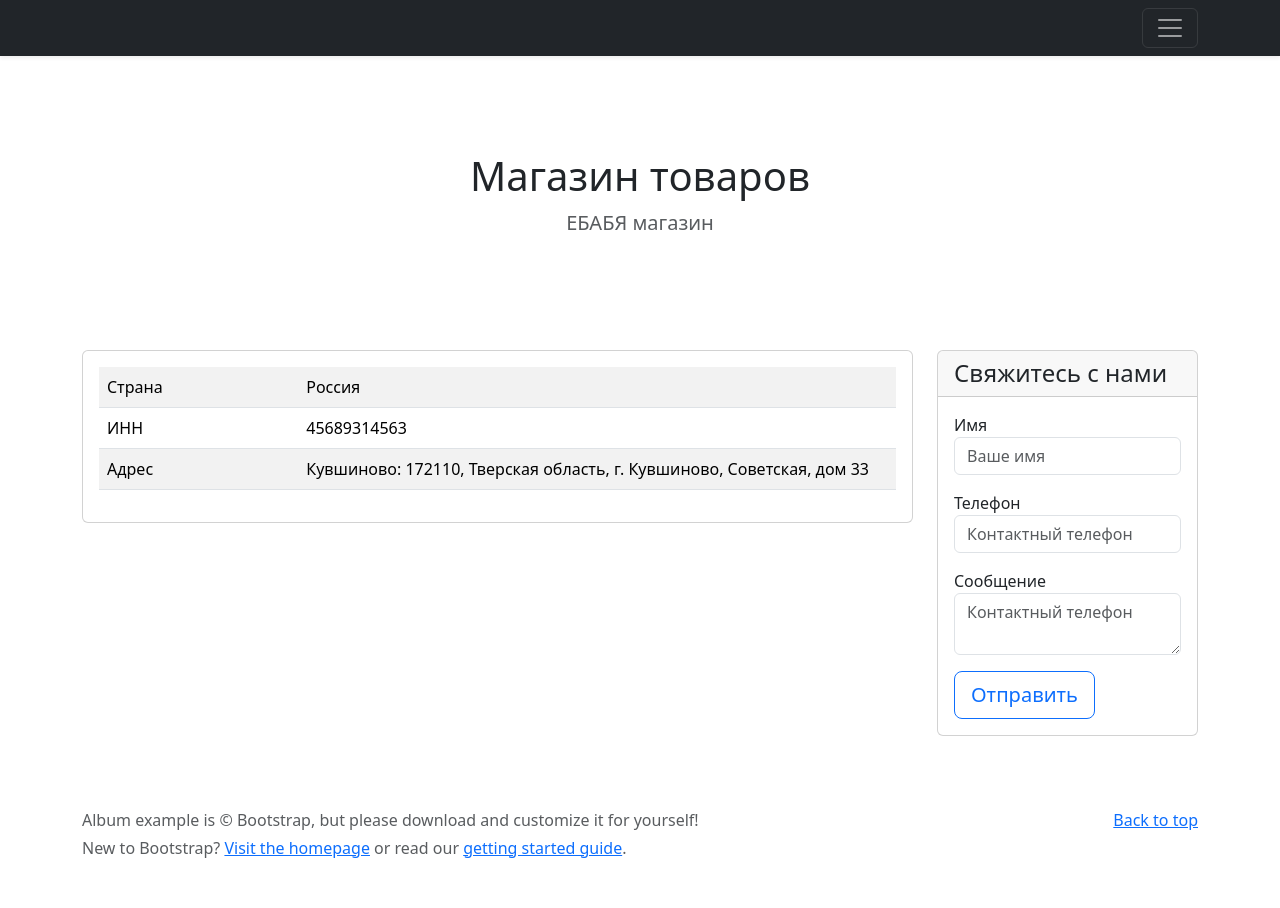
After one commit to Bobabib228/Django, a Django app: page /contacts/ in a window 1280 px wide. The commit adds this page. Run offline with Django 5.2, Linux system fonts and the light colour scheme; some libraries are stand-ins or nearby versions.

Commit message:
add contacts

```diff
--- /dev/null
+++ b/catalog/templates/contacts.html
@@ -0,0 +1,53 @@
+{% extends 'general.html' %}
+{% block content %}
+<link href="https://cdn.jsdelivr.net/npm/bootstrap@5.3.2/dist/css/bootstrap.min.css" rel="stylesheet">
+<div class="container">
+    <div class="row text-start">
+        <div class="col-lg-9 col-md-6 col-sm-12">
+            <div class="card mb-4 box-shadow">
+                <div class="card-body">
+                    <table class="table table-striped">
+                        <tr>
+                            <td class="w-25">Страна</td>
+                            <td>Россия</td>
+                        </tr>
+                        <tr>
+                            <td class="w-25">ИНН</td>
+                            <td>45689314563</td>
+                        </tr>
+                        <tr>
+                            <td class="w-25">Адрес</td>
+                            <td>Кувшиново: 172110, Тверская область, г. Кувшиново, Советская, дом 33</td>
+                        </tr>
+                    </table>
+                </div>
+            </div>
+        </div>
+        <div class="col-lg-3 col-md-6 col-sm-12">
+            <div class="card mb-4 box-shadow">
+                <div class="card-header">
+                    <h4 class="my-0 font-weight-normal">Свяжитесь с нами</h4>
+                </div>
+                <div class="card-body">
+                    <form method="post" action="" class="form-floating">
+
+                        <div class="mb-3">
+                            <label for="name">Имя</label>
+                            <input type="text" name="name" class="form-control" id="name" placeholder="Ваше имя" required>
+                        </div>
+                        <div class="mb-3">
+                            <label for="phone">Телефон</label>
+                            <input type="text" name="phone" class="form-control" id="phone" placeholder="Контактный телефон" required>
+                        </div>
+                        <div class="mb-3">
+                            <label for="message">Сообщение</label>
+                            <textarea type="text" name="message" class="form-control" id="message" placeholder="Контактный телефон" required></textarea>
+                        </div>
+                        <button type="submit" class="btn btn-lg btn-block btn-outline-primary">Отправить</button>
+                    </form>
+                </div>
+            </div>
+        </div>
+    </div>
+</div>
+{% endblock %}
--- a/catalog/templates/general.html
+++ b/catalog/templates/general.html
@@ -57,8 +57,6 @@
         <h1 class="fw-light">Магазин товаров</h1>
         <p class="lead text-muted">ЕБАБЯ магазин</p>
         <p>
-          <a href="#" class="btn btn-primary my-2">Main call to action</a>
-          <a href="#" class="btn btn-secondary my-2">Secondary action</a>
         </p>
       </div>
     </div>
--- a/catalog/templates/includes/inc_meny.html
+++ b/catalog/templates/includes/inc_meny.html
@@ -10,6 +10,7 @@
           <h4 class="text-white">Навигация</h4>
           <ul class="list-unstyled">
             <li><a href="{% url 'catalog:product_general' %}" class="text-white">Главная</a></li>
+            <li><a href="{% url 'catalog:contacts' %}" class="text-white">Контакты</a></li>
             <li><a href="#" class="text-white">Вход</a></li>
             <li><a href="#" class="text-white">Регистрация</a></li>
           </ul>
--- a/catalog/urls.py
+++ b/catalog/urls.py
@@ -1,13 +1,13 @@
 from django.contrib import admin
 from django.urls import path, include
 from catalog.apps import CatalogConfig
-from catalog.views import home, contacts, general, product_detail
+from catalog.views import contacts, general, product_detail
 
 app_name = CatalogConfig.name
 
 urlpatterns = [
     #path('', home, name='home'),
-    #path('contacts/',contacts, name='contacts' ),
+    path('contacts/',contacts, name='contacts' ),
     path('', general, name='product_general' ),
     path('product/<int:pk>', product_detail, name='product_detail' ),
 ]
--- a/catalog/views.py
+++ b/catalog/views.py
@@ -1,8 +1,5 @@
 from django.shortcuts import render, get_object_or_404
 from .models import Product
-
-def home(request):
-    return render(request, 'home.html')
 
 
 def contacts(request):
```
